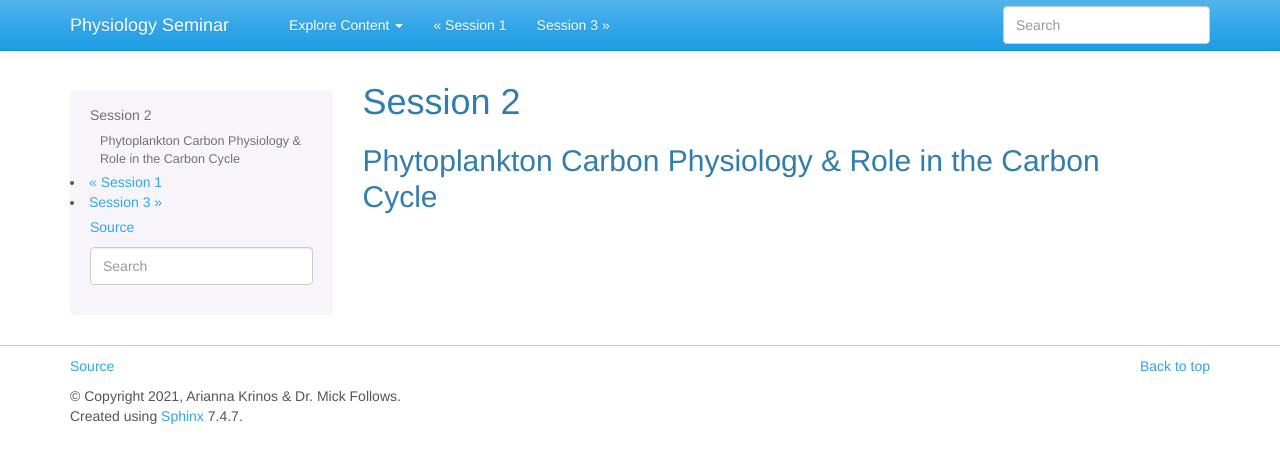
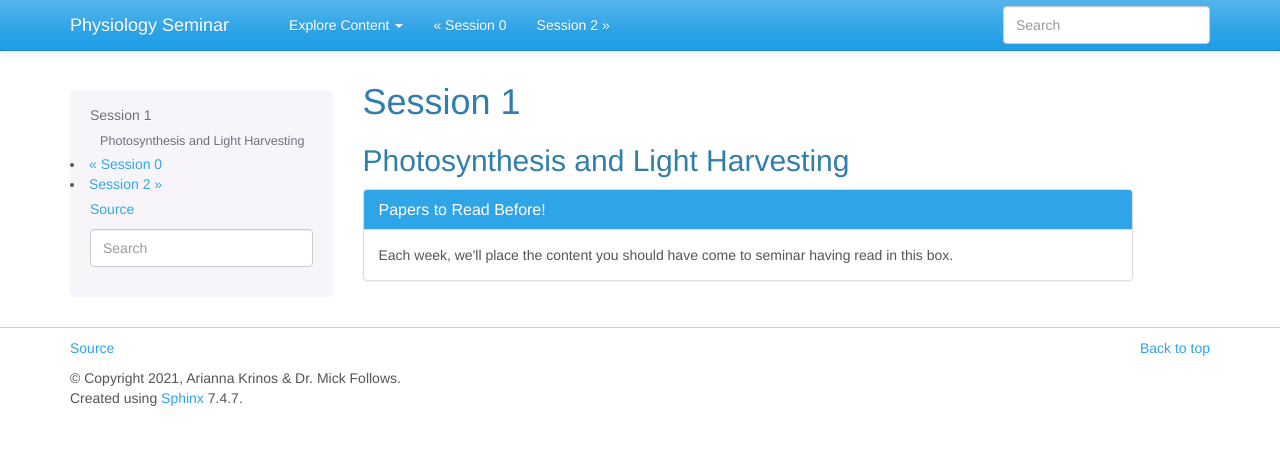
Before and after one commit to akrinos/2021-phyto-phys, a Sphinx documentation site: the page built from docs/week-two.md, in a window 1280 px wide. Shown: the top 463 px of the page. Built offline with Sphinx 7.4.7, drawn with Linux system fonts in a browser that asks for light colours; pages that are not in the unit, such as notebooks, are missing from menus.

```diff
--- a/docs/week-two.md
+++ b/docs/week-two.md
@@ -1,2 +1,11 @@
-# Session 2
-## Phytoplankton Carbon Physiology & Role in the Carbon Cycle
+# Session 1
+## Photosynthesis and Light Harvesting
+
+<div class="panel panel-primary">
+  <div class="panel-heading">
+    <h3 class="panel-title">Papers to Read Before!</h3>
+  </div>
+  <div class="panel-body">
+      Each week, we'll place the content you should have come to seminar having read in this box.
+  </div>
+</div>
```
Also changed, not shown: docs/week-eight.md (added, +4 -0 lines), docs/week-eleven.md (added, +2 -0 lines), docs/week-five.md (added, +2 -0 lines), docs/week-four.md (+45 -0 lines), docs/week-nine.md (added, +2 -0 lines), docs/week-one.md (+2 -17 lines), docs/week-seven.md (added, +6 -0 lines), docs/week-six.md (added, +2 -0 lines), docs/week-ten.md (added, +2 -0 lines), docs/week-three.md (+2 -29 lines), docs/week-twelve.md (added, +2 -0 lines).
